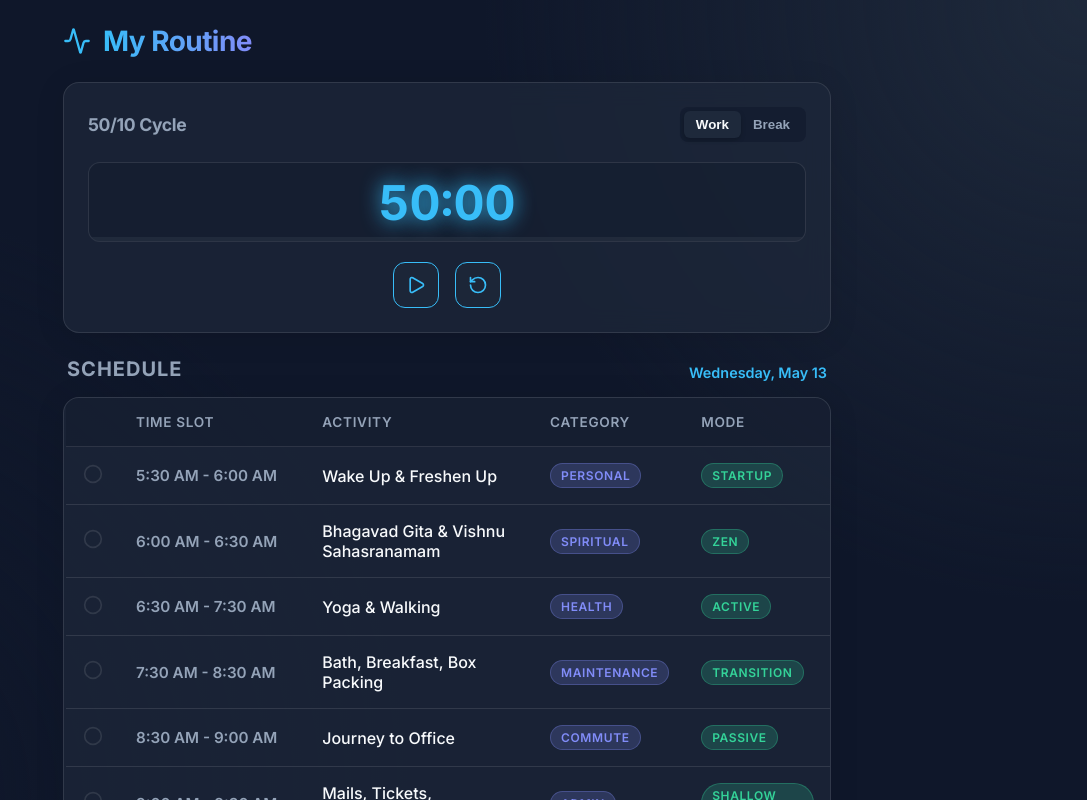
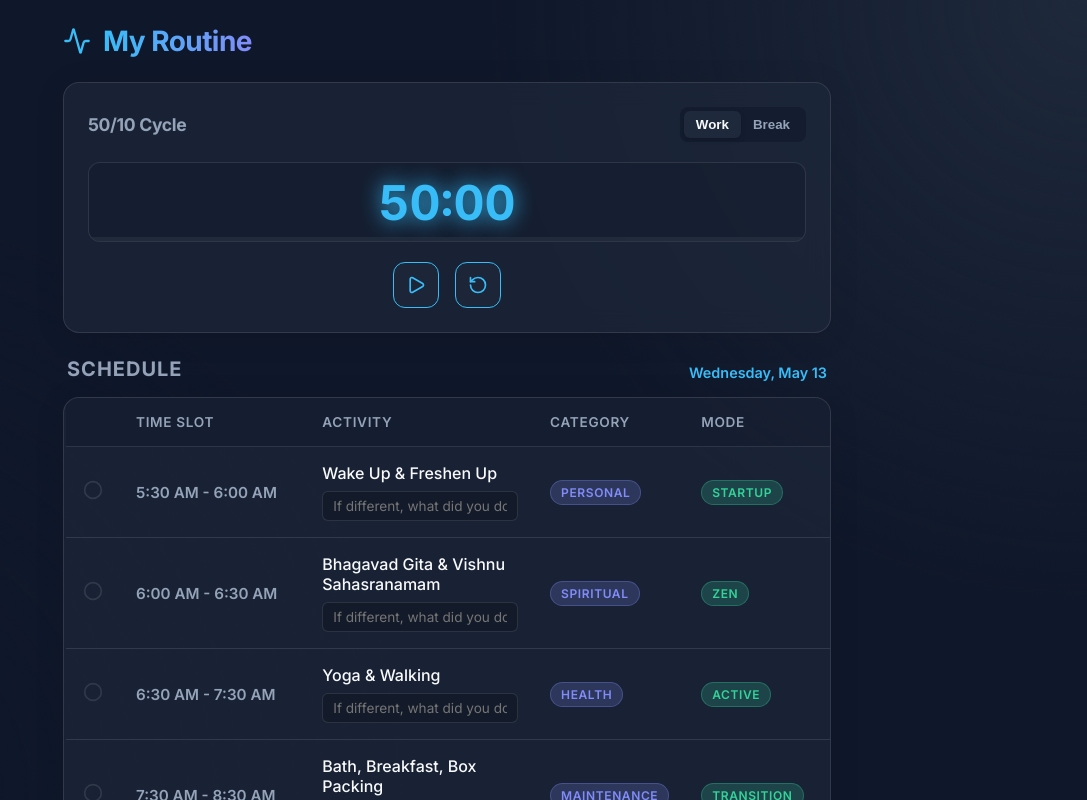
Before and after one commit to Hareeshkumar205/routine-tracker, a React (Vite) app: page / in a window 1280 px wide. Shown: the top 800 px of the page, without its empty margins (193-1280 px from the left). Built offline with nearby package versions, Linux system fonts and the light colour scheme.

Commit message:
Add override activity input for uncompleted tasks

```diff
--- a/src/App.jsx
+++ b/src/App.jsx
@@ -6,26 +6,31 @@ import { format } from 'date-fns';
 
 function App() {
   const [completions, setCompletions] = useState({});
+  const [actualActivities, setActualActivities] = useState({});
   const [currentTimeStr, setCurrentTimeStr] = useState('');
 
-  // Load today's completions
+  // Load today's data
   useEffect(() => {
     const today = format(new Date(), 'yyyy-MM-dd');
-    const saved = localStorage.getItem(`routine-logs-${today}`);
-    if (saved) {
-      try {
-        setCompletions(JSON.parse(saved));
-      } catch (e) {
-        setCompletions({});
-      }
+    const savedCompletions = localStorage.getItem(`routine-logs-${today}`);
+    const savedActuals = localStorage.getItem(`routine-actuals-${today}`);
+
+    if (savedCompletions) {
+      try { setCompletions(JSON.parse(savedCompletions)); } catch (e) {}
+    }
+    if (savedActuals) {
+      try { setActualActivities(JSON.parse(savedActuals)); } catch (e) {}
     }
   }, []);
 
-  // Save completions and update current time
+  // Save data and update current time
   useEffect(() => {
     const today = format(new Date(), 'yyyy-MM-dd');
     if (Object.keys(completions).length > 0) {
       localStorage.setItem(`routine-logs-${today}`, JSON.stringify(completions));
+    }
+    if (Object.keys(actualActivities).length > 0) {
+      localStorage.setItem(`routine-actuals-${today}`, JSON.stringify(actualActivities));
     }
 
     const updateTime = () => {
@@ -35,12 +40,19 @@ function App() {
     updateTime();
     const interval = setInterval(updateTime, 60000); // update every minute
     return () => clearInterval(interval);
-  }, [completions]);
+  }, [completions, actualActivities]);
 
   const toggleCompletion = (id) => {
     setCompletions(prev => ({
       ...prev,
       [id]: !prev[id]
+    }));
+  };
+
+  const updateActualActivity = (id, value) => {
+    setActualActivities(prev => ({
+      ...prev,
+      [id]: value
     }));
   };
 
@@ -65,7 +77,9 @@ function App() {
           </div>
           <RoutineTable
             completions={completions}
+            actualActivities={actualActivities}
             toggleCompletion={toggleCompletion}
+            updateActualActivity={updateActualActivity}
             currentTimeStr={currentTimeStr}
           />
         </div>
--- a/src/components/RoutineTable.jsx
+++ b/src/components/RoutineTable.jsx
@@ -10,7 +10,7 @@ const formatTime = (timeStr) => {
   return d.toLocaleTimeString([], { hour: 'numeric', minute: '2-digit' });
 };
 
-export default function RoutineTable({ completions, toggleCompletion, currentTimeStr }) {
+export default function RoutineTable({ completions, actualActivities, toggleCompletion, updateActualActivity, currentTimeStr }) {
 
   // To highlight the current row
   const isCurrent = (start, end) => {
@@ -26,11 +26,9 @@ export default function RoutineTable({ completions, toggleCompletion, currentTim
     const s = toMins(start);
     const e = toMins(end);
 
-    // Handle overnight sleep (22:30 to 05:30)
     if (e < s) {
       return curr >= s || curr < e;
     }
-
     return curr >= s && curr < e;
   };
 
@@ -50,6 +48,7 @@ export default function RoutineTable({ completions, toggleCompletion, currentTim
           {ROUTINE.map((item) => {
             const current = isCurrent(item.start, item.end);
             const completed = completions[item.id] || false;
+            const actualVal = actualActivities[item.id] || '';
 
             return (
               <tr key={item.id} className={`${current ? 'current-row' : ''} ${completed ? 'completed-row' : ''}`}>
@@ -57,7 +56,16 @@ export default function RoutineTable({ completions, toggleCompletion, currentTim
                   {completed ? <CheckCircle2 color="var(--primary)" size={20} /> : <Circle color="var(--glass-border)" size={20} />}
                 </td>
                 <td className="cell-time">{formatTime(item.start)} - {formatTime(item.end)}</td>
-                <td className="cell-activity">{item.title}</td>
+                <td className="cell-activity">
+                  <div className="activity-title">{item.title}</div>
+                  <input
+                    type="text"
+                    className="actual-activity-input"
+                    placeholder="If different, what did you do?"
+                    value={actualVal}
+                    onChange={(e) => updateActualActivity(item.id, e.target.value)}
+                  />
+                </td>
                 <td className="cell-category hidden-mobile"><span className="badge category-badge">{item.category}</span></td>
                 <td className="cell-mode hidden-mobile"><span className="badge mode-badge">{item.mode}</span></td>
               </tr>
--- a/src/index.css
+++ b/src/index.css
@@ -213,6 +213,31 @@ h1 {
   font-size: 1rem;
 }
 
+.actual-activity-input {
+  width: 100%;
+  margin-top: 8px;
+  background: rgba(0, 0, 0, 0.2);
+  border: 1px solid var(--glass-border);
+  color: var(--text-muted);
+  border-radius: 6px;
+  padding: 6px 10px;
+  font-family: 'Inter', sans-serif;
+  font-size: 0.85rem;
+  outline: none;
+  transition: all 0.3s ease;
+}
+
+.actual-activity-input:focus {
+  border-color: var(--primary);
+  color: var(--text-main);
+  background: rgba(15, 23, 42, 0.6);
+}
+
+.completed-row .actual-activity-input {
+  opacity: 0.4;
+  pointer-events: none;
+}
+
 .badge {
   display: inline-block;
   padding: 4px 10px;
```
